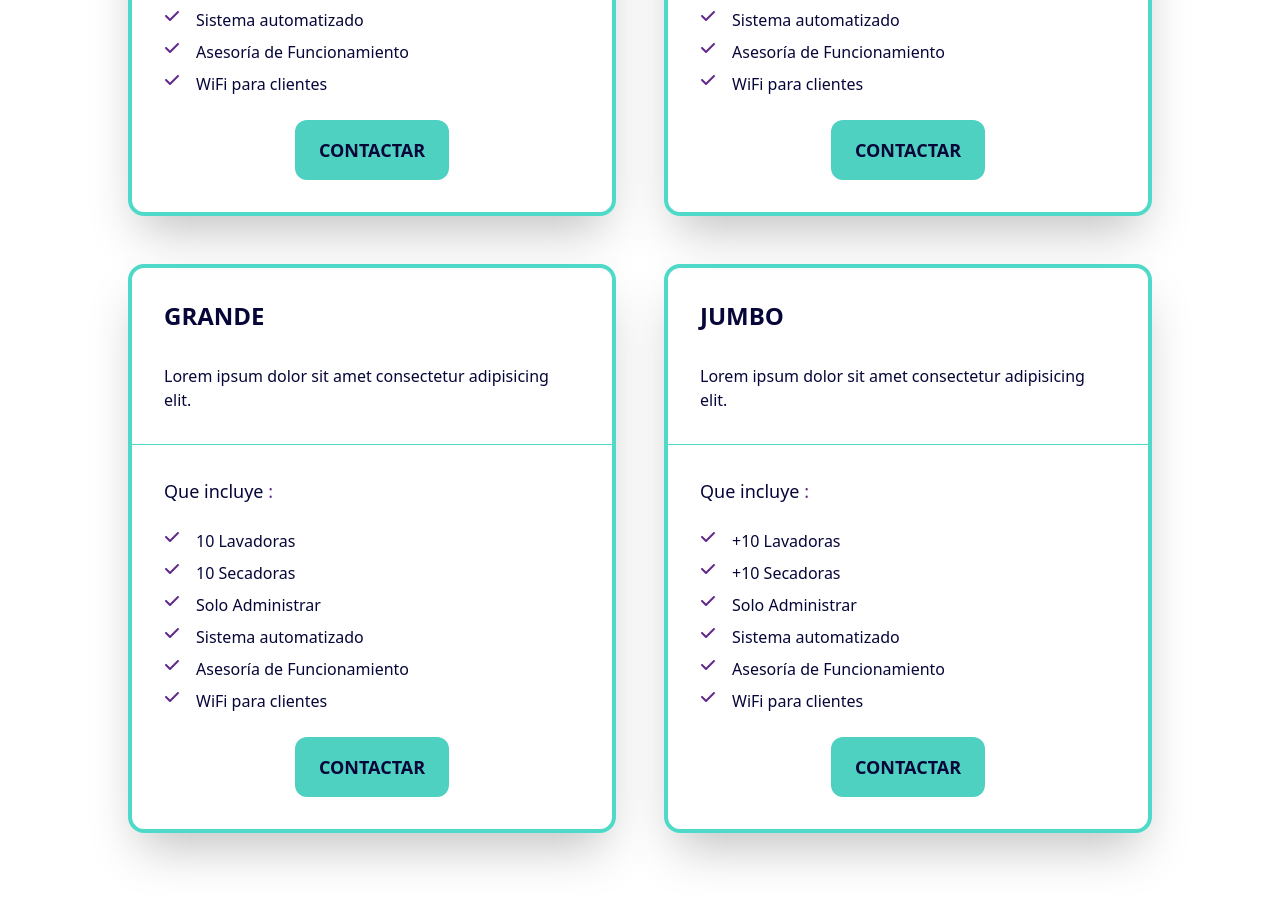
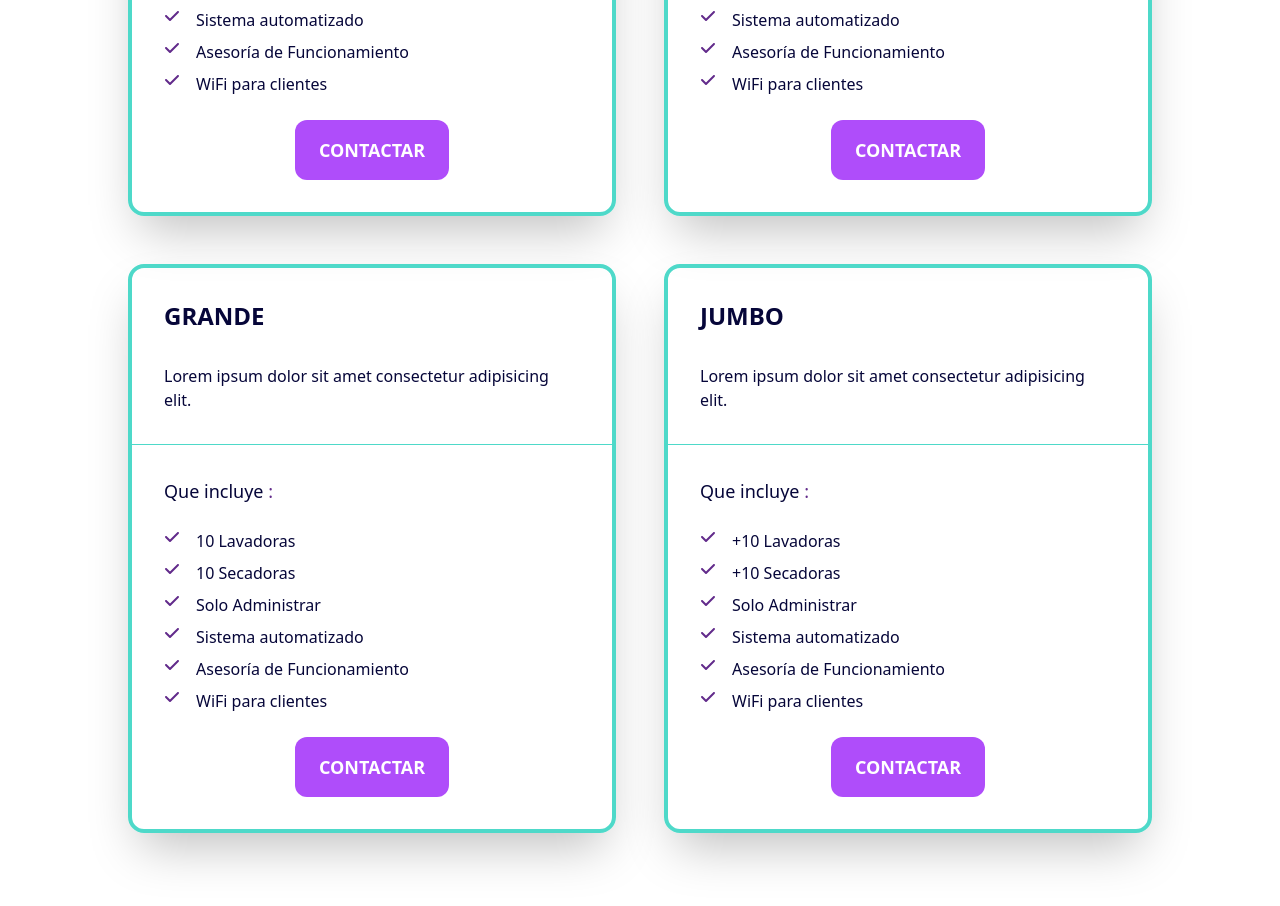
Before and after one commit to dspwebstudiomx/easylav-react, a React (Vite) app: page /franquicias in a window 1280 px wide. Shown: the part 2503-3409 px from the top of the page. Built offline with nearby package versions, Linux system fonts and the light colour scheme; no server answers.

Commit message:
refactor: reemplaza ButtonSecondary por Button en PaquetesFranquicias y ajusta propiedades

```diff
--- a/src/components/cards/SucursalCard.jsx
+++ b/src/components/cards/SucursalCard.jsx
@@ -276,7 +276,9 @@ const SucursalCard = ({
       {/* Modal */}
       {showModal && (
         <Modal width="w-[80vw] md:w-[40vw] z-50">
-          <div id="imagen-sucursal" className="mx-auto flex flex-col rounded-xl border-4 border-primary bg-light p-8">
+          <div
+            id="imagen-sucursal"
+            className="mx-auto flex flex-col rounded-xl border-4 border-primary bg-light p-8 gap-8">
             <button id="button-close" onClick={() => setShowModal(false)}>
               <FaXmark size={36} className="z-30 ml-auto text-primary_dark" />
             </button>
@@ -284,7 +286,7 @@ const SucursalCard = ({
               <img
                 src={image}
                 alt={title}
-                className="w-[340px] h-[280px] xl:w-[560px] xl:h-[220px]  object-cover shadow-2xl"
+                className="w-[340px] h-[280px] xl:w-[560px] xl:h-[280px]  object-cover shadow-2xl"
               />
               <TitleH3 textTransform="uppercase" fontSize="text-xl" color="text-dark">
                 {title}
--- a/src/pages/franquicias/PaquetesFranquicias.jsx
+++ b/src/pages/franquicias/PaquetesFranquicias.jsx
@@ -1,7 +1,7 @@
 // Importaciones
 import {
+  Button,
   ButtonContainer,
-  ButtonSecondary,
   ContactFormFranquicias,
   Container,
   Modal,
@@ -85,13 +85,14 @@ const PaquetesFranquicias = () => {
                     ))}
                   </ul>
                   <ButtonContainer position="justify-center items-center">
-                    <ButtonSecondary
+                    <Button
                       title={'Contactar'}
-                      width={'w-full'}
+                      width={'w-full 2xl:w-[320px]'}
                       onClick={() => handleOpenModal(paquete)}
                       distance="mx-1"
                       id={`boton-contactar-${paquete.nombre.replace(/\s+/g, '-').toLowerCase()}`}
                       aria-label={`Contactar para el paquete ${paquete.nombre}`}
+                      variant="secondary"
                     />
                   </ButtonContainer>
                 </div>
```
